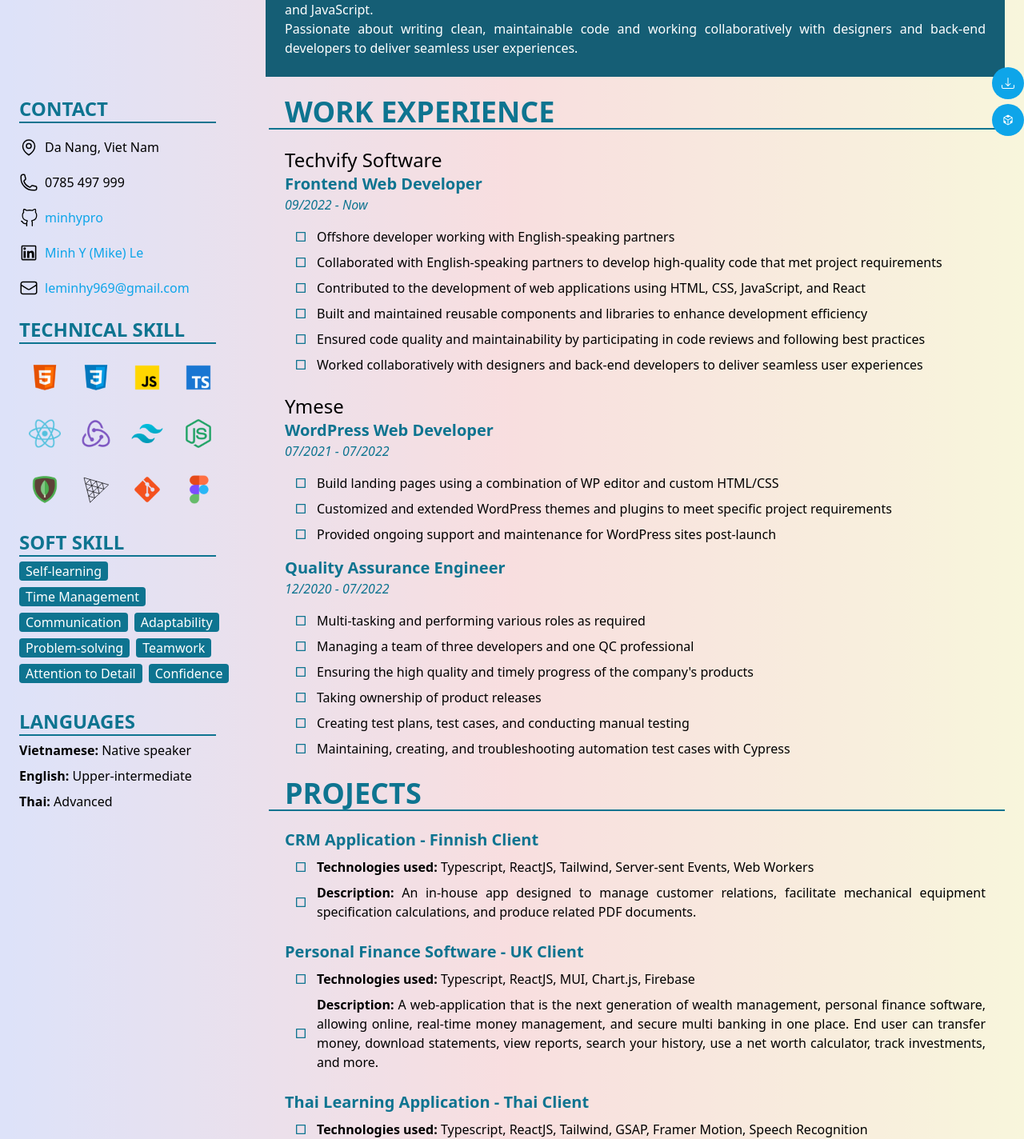
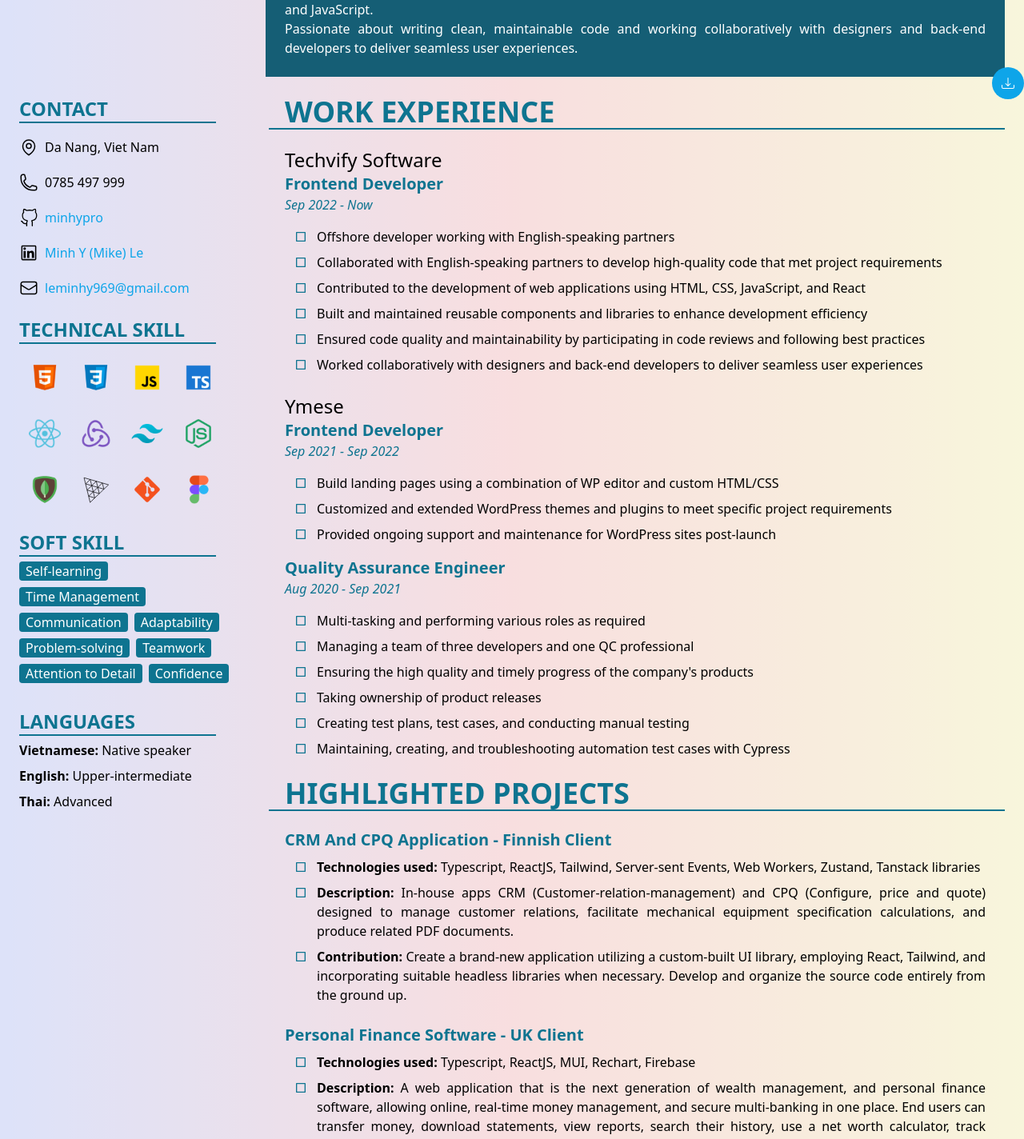
Before and after one commit to minhypro/my-new-portfolio, a React (Vite) app: page / in a window 1280 px wide. Shown: the part 260-1684 px from the top of the page at 80% size. Built offline with nearby package versions, Linux system fonts and the light colour scheme.

Commit message:
update normalCV

```diff
--- a/package.json
+++ b/package.json
@@ -3,7 +3,7 @@
   "private": true,
   "version": "0.1.0",
   "scripts": {
-    "dev": "vite",
+    "dev": "vite dev --port 3002",
     "build": "tsc && vite build",
     "preview": "vite preview",
     "lint": "eslint src --max-warnings=0",
@@ -12,7 +12,7 @@
     "types": "tsc --project tsconfig.json --noEmit"
   },
   "dependencies": {
-    "@floating-ui/react": "^0.23.1",
+    "@floating-ui/react": "^0.24.1",
     "@vercel/analytics": "^1.0.0",
     "framer-motion": "^10.12.4",
     "react": "^18.2.0",
--- /dev/null
+++ b/src/components/ui/Tooltip/Tooltip.tsx
@@ -0,0 +1,188 @@
+import type {Placement} from '@floating-ui/react'
+import {
+	arrow,
+	autoUpdate,
+	flip,
+	FloatingArrow,
+	FloatingPortal,
+	offset,
+	shift,
+	useDismiss,
+	useFloating,
+	useFocus,
+	useHover,
+	useInteractions,
+	useMergeRefs,
+	useRole,
+} from '@floating-ui/react'
+import * as React from 'react'
+
+interface TooltipOptions {
+	initialOpen?: boolean
+	placement?: Placement
+	open?: boolean
+	onOpenChange?: (open: boolean) => void
+}
+
+export function useTooltip({
+	initialOpen = false,
+	placement = 'top',
+	open: controlledOpen,
+	onOpenChange: setControlledOpen,
+}: TooltipOptions = {}) {
+	const arrowRef = React.useRef(null)
+	const [uncontrolledOpen, setUncontrolledOpen] = React.useState(initialOpen)
+
+	const open = controlledOpen ?? uncontrolledOpen
+	const setOpen = setControlledOpen ?? setUncontrolledOpen
+
+	const data = useFloating({
+		placement,
+		open,
+		onOpenChange: setOpen,
+		whileElementsMounted: autoUpdate,
+		middleware: [offset(5), flip(), shift(), arrow({element: arrowRef})],
+	})
+
+	const context = data.context
+
+	const hover = useHover(context, {
+		move: true,
+		delay: 200,
+		enabled: controlledOpen == null,
+	})
+	const focus = useFocus(context, {
+		enabled: controlledOpen == null,
+	})
+	const dismiss = useDismiss(context)
+	const role = useRole(context, {role: 'tooltip'})
+
+	const interactions = useInteractions([hover, focus, dismiss, role])
+
+	return React.useMemo(
+		() => ({
+			open,
+			setOpen,
+			arrowRef,
+			...interactions,
+			...data,
+		}),
+		[open, setOpen, arrowRef, interactions, data],
+	)
+}
+
+type ContextType = ReturnType<typeof useTooltip> | null
+
+const TooltipContext = React.createContext<ContextType>(null)
+
+export const useTooltipState = () => {
+	const context = React.useContext(TooltipContext)
+
+	if (context == null) {
+		throw new Error('Tooltip components must be wrapped in <Tooltip />')
+	}
+
+	return context
+}
+
+export interface TooltipProps {
+	/**
+	 * TooltipTrigger and TooltipContent component
+	 */
+	children: React.ReactNode
+	/**
+	 * Open tooltip on init
+	 */
+	initialOpen?: boolean
+	/**
+	 * Set the placement of the tooltip
+	 */
+	placement?: Placement
+	/**
+	 * Tooltip open state
+	 */
+	open?: boolean
+	/**
+	 * Side function when open state changes
+	 */
+	onOpenChange?: (open: boolean) => void
+}
+export const Tooltip: React.FC<TooltipProps> = ({
+	children,
+	initialOpen,
+	placement,
+	open,
+	onOpenChange,
+}) => {
+	const options = {initialOpen, placement, open, onOpenChange}
+	const tooltip = useTooltip(options)
+	return (
+		<TooltipContext.Provider value={tooltip}>
+			{children}
+		</TooltipContext.Provider>
+	)
+}
+
+export const TooltipTrigger = React.forwardRef<
+	HTMLElement,
+	React.HTMLProps<HTMLElement> & {asChild?: boolean}
+>(function TooltipTrigger({children, asChild = false, ...props}, propRef) {
+	const state = useTooltipState()
+
+	// eslint-disable-next-line @typescript-eslint/no-explicit-any
+	const childrenRef = (children as any).ref
+	const ref = useMergeRefs([state.refs.setReference, propRef, childrenRef])
+
+	// `asChild` allows the user to pass any element as the anchor
+	if (asChild && React.isValidElement(children)) {
+		return React.cloneElement(
+			children,
+			state.getReferenceProps({
+				ref,
+				...props,
+				...children.props,
+				'data-state': state.open ? 'open' : 'closed',
+			}),
+		)
+	}
+
+	return (
+		<div
+			className="inline-block cursor-default"
+			ref={ref}
+			// The user can style the trigger based on the state
+			data-state={state.open ? 'open' : 'closed'}
+			{...state.getReferenceProps(props)}
+		>
+			{children}
+		</div>
+	)
+})
+
+export const TooltipContent = React.forwardRef<
+	HTMLDivElement,
+	React.HTMLProps<HTMLDivElement>
+>(function TooltipContent(props, propRef) {
+	const state = useTooltipState()
+	const ref = useMergeRefs([state.refs.setFloating, propRef])
+
+	return (
+		<FloatingPortal>
+			{state.open && (
+				<div
+					ref={ref}
+					style={state.floatingStyles}
+					{...state.getFloatingProps(props)}
+					className="rounded bg-gray-900/80 p-2 text-white"
+				>
+					{props.children}
+					<FloatingArrow
+						ref={state.arrowRef}
+						context={state.context}
+						className="fill-gray-900 opacity-80"
+					/>
+				</div>
+			)}
+		</FloatingPortal>
+	)
+})
--- a/src/pages/App.tsx
+++ b/src/pages/App.tsx
@@ -5,7 +5,7 @@ import Layout from '@/components/Layout/Layout'
 import {StateProvider} from '@/context/globalState'
 import {NormalCV} from '@/pages/NormalCV/NormalCV'
 
-import {AdvancedCV} from './AdvancedCV/AdvancedCV'
+// import {AdvancedCV} from './AdvancedCV/AdvancedCV'
 
 const App: FC = () => {
 	return (
@@ -13,7 +13,7 @@ const App: FC = () => {
 			<StateProvider>
 				<Layout>
 					<NormalCV />
-					<AdvancedCV />
+					{/* <AdvancedCV /> */}
 				</Layout>
 			</StateProvider>
 			<Analytics mode={'production'} />
--- a/src/pages/NormalCV/CVBody.tsx
+++ b/src/pages/NormalCV/CVBody.tsx
@@ -145,8 +145,8 @@ export const CVBody: FC = () => {
 									company="Techvify Software"
 									positions={[
 										{
-											title: 'Frontend Web Developer',
-											timeline: '09/2022 - Now',
+											title: 'Frontend Developer',
+											timeline: 'Sep 2022 - Now',
 											description: [
 												'Offshore developer working with English-speaking partners',
 												'Collaborated with English-speaking partners to develop high-quality code that met project requirements',
@@ -162,8 +162,8 @@ export const CVBody: FC = () => {
 									company="Ymese"
 									positions={[
 										{
-											title: 'WordPress Web developer',
-											timeline: '07/2021 - 07/2022',
+											title: 'Frontend Developer',
+											timeline: 'Sep 2021 - Sep 2022',
 											description: [
 												'Build landing pages using a combination of WP editor and custom HTML/CSS',
 												'Customized and extended WordPress themes and plugins to meet specific project requirements',
@@ -172,7 +172,7 @@ export const CVBody: FC = () => {
 										},
 										{
 											title: 'Quality Assurance Engineer',
-											timeline: '12/2020 - 07/2022',
+											timeline: 'Aug 2020 - Sep 2021',
 											description: [
 												'Multi-tasking and performing various roles as required',
 												'Managing a team of three developers and one QC professional',
@@ -186,21 +186,24 @@ export const CVBody: FC = () => {
 								/>
 							</div>
 							<div className="relative xl:mb-6">
-								{renderRightHeading('Projects')}
+								{renderRightHeading('Highlighted Projects')}
 								<Projects
-									name="CRM application - Finnish Client"
-									technologies="Typescript, ReactJS, Tailwind, Server-sent Events, Web Workers"
-									description="An in-house app designed to manage customer relations, facilitate mechanical equipment specification calculations, and produce related PDF documents."
+									name="CRM and CPQ Application - Finnish Client"
+									technologies="Typescript, ReactJS, Tailwind, Server-sent Events, Web Workers, Zustand, Tanstack libraries"
+									description="In-house apps CRM (Customer-relation-management) and CPQ (Configure, price and quote) designed to manage customer relations, facilitate mechanical equipment specification calculations, and produce related PDF documents."
+									contribution="Create a brand-new application utilizing a custom-built UI library, employing React, Tailwind, and incorporating suitable headless libraries when necessary. Develop and organize the source code entirely from the ground up."
 								/>
 								<Projects
-									name="Personal finance software - UK Client"
-									technologies="Typescript, ReactJS, MUI, Chart.js, Firebase"
-									description="A web-application that is the next generation of wealth management, personal finance software, allowing online, real-time money management, and secure multi banking in one place. End user can transfer money, download statements, view reports, search your history, use a net worth calculator, track investments, and more. "
+									name="Personal Finance Software - UK Client"
+									technologies="Typescript, ReactJS, MUI, Rechart, Firebase"
+									description="A web application that is the next generation of wealth management, and personal finance software, allowing online, real-time money management, and secure multi-banking in one place. End users can transfer money, download statements, view reports, search their history, use a net worth calculator, track investments, and more."
+									contribution="Enhance the application and elevate the user experience, integrate with third-party services. Additionally, customize various charts to effectively present detailed reports."
 								/>
 								<Projects
-									name="Thai learning application - Thai Client"
-									technologies="Typescript, ReactJS, Tailwind, GSAP, Framer Motion, Speech Recognition"
-									description="A language study app offers a variety of exercises and interactive lessons, as well as quizzes and games to enhance vocabulary, pronunciation, reading, and writing skills."
+									name="Password Protect WordPress Pro - Ymese's Product"
+									technologies="WordPress, Php, ReactJS"
+									description="A WordPress plugin to protect pages and posts by user roles or with multiple passwords; protect your entire website with a single password."
+									contribution="Take on multiple roles and actively participate in various aspects of this project, including product analysis, testing, and coding. Lead the initiative to significantly increase the number of active users from 3,000 to 25,000+."
 								/>
 							</div>
 						</div>
--- a/src/pages/NormalCV/CVHeader.tsx
+++ b/src/pages/NormalCV/CVHeader.tsx
@@ -45,6 +45,10 @@ const CVHeader: FC = () => {
 		}
 	}, [isAdvanced, currentContainer])
 
+	// const firstDate = new Date('Aug 2020')
+	// const diff = Date.now() - firstDate.getTime()
+	// console.log(Math.round(diff / (60*60*24*1000*365.25)))
+
 	return (
 		<div className="grid lg:grid-cols-[0.25fr_0.75fr]">
 			<motion.div
@@ -73,7 +77,7 @@ const CVHeader: FC = () => {
 								Web Developer
 							</h3>
 							<p className="text-justify text-sm xl:text-base">
-								Frontend web developer with nearly 2 years of
+								Frontend web developer with 3 years of
 								experience contributing primarily to the
 								frontend side of projects.
 								<br />
--- a/src/pages/NormalCV/FloatingSidebar.tsx
+++ b/src/pages/NormalCV/FloatingSidebar.tsx
@@ -8,9 +8,12 @@ import {useContext, useEffect, useRef, useState} from 'react'
 import {AiOutlineCodeSandbox} from 'react-icons/ai'
 import {BsDownload} from 'react-icons/bs'
 
+import {
+	Tooltip,
+	TooltipContent,
+	TooltipTrigger,
+} from '@/components/ui/Tooltip/Tooltip'
 import {StateContext} from '@/context/globalState'
-
-import ToolTip from '../../components/ui/Tooltip'
 
 export const FloatingSidebar: React.FC = () => {
 	const {isAdvanced, isAdvancedToggle} = useContext(StateContext)
@@ -73,7 +76,9 @@ export const FloatingSidebar: React.FC = () => {
 						className={`absolute right-0 top-0 flex flex-col`}
 						exit={{x: -300, opacity: 0}}
 					>
-						<ToolTip tooltip="Download CV">
+						<Tooltip>
+							<TooltipContent>Download CV</TooltipContent>
+							<TooltipTrigger>
 								<a
 									className="inline-block cursor-pointer rounded-full bg-sky-500 p-3 text-white"
 									href="main_cv.pdf"
@@ -81,33 +86,26 @@ export const FloatingSidebar: React.FC = () => {
 								>
 									<BsDownload />
 								</a>
-						</ToolTip>
-						<ToolTip tooltip="Download CV">
+							</TooltipTrigger>
+						</Tooltip>
+						<div className="hidden">
+							<Tooltip>
+								<TooltipContent>
+									Try another version
+								</TooltipContent>
+								<TooltipTrigger>
 									<button
 										className="block cursor-pointer rounded-full bg-sky-500 p-3 text-white"
 										onClick={handleClick}
 									>
 										<AiOutlineCodeSandbox />
 									</button>
-						</ToolTip>
+								</TooltipTrigger>
+							</Tooltip>
+						</div>
 					</motion.div>
 				)}
 			</AnimatePresence>
-			{/* <div className="flex flex-row gap-1">
-				<a
-					className="inline-block cursor-pointer rounded-full bg-sky-500 p-3 text-white"
-					href="main_cv.pdf"
-					download="Minh Y Le - Web Developer.pdf"
-				>
-					<BsDownload />
-				</a>
-				<button
-					className="block cursor-pointer rounded-full bg-sky-500 p-3 text-white"
-					onClick={handleClick}
-				>
-					<AiOutlineCodeSandbox />
-				</button>
-			</div> */}
 		</>
 	)
 }
--- a/src/pages/NormalCV/Projects.tsx
+++ b/src/pages/NormalCV/Projects.tsx
@@ -5,17 +5,23 @@ type Props = {
 	name: string
 	technologies: string
 	description: string
+	contribution: string
 }
 
-const Projects: React.FC<Props> = ({name, technologies, description}) => {
+const Projects: React.FC<Props> = ({
+	name,
+	technologies,
+	description,
+	contribution,
+}) => {
 	return (
 		<div className="my-4 xl:my-6">
 			<h3 className="font-bold capitalize text-cyan-700 xl:text-xl ">
 				{name}
 			</h3>
 			<div className="text-sm xl:text-base">
-				<div className="my-2 flex items-center">
-					<div className="mx-3 text-cyan-700">
+				<div className="my-2 flex items-start">
+					<div className="mx-3 mt-1 text-cyan-700">
 						<BiSquare />
 					</div>
 					<p className="text-justify">
@@ -23,13 +29,22 @@ const Projects: React.FC<Props> = ({name, technologies, description}) => {
 						{technologies}
 					</p>
 				</div>
-				<div className="my-2 flex items-center">
-					<div className="mx-3 text-cyan-700">
+				<div className="my-2 flex items-start">
+					<div className="mx-3 mt-1 text-cyan-700">
 						<BiSquare />
 					</div>
 					<p className="text-justify">
 						<span className="font-bold">Description: </span>
 						{description}
+					</p>
+				</div>
+				<div className="my-2 flex items-start">
+					<div className="mx-3 mt-1 text-cyan-700">
+						<BiSquare />
+					</div>
+					<p className="text-justify">
+						<span className="font-bold">Contribution: </span>
+						{contribution}
 					</p>
 				</div>
 			</div>
```
Also changed, not shown: src/pages/AdvancedCV/AdvancedCV.tsx (+6 -1 lines), 2 other files (tests, documents, lock files or other folders). Lines whose indentation alone changed are shown as unchanged.
